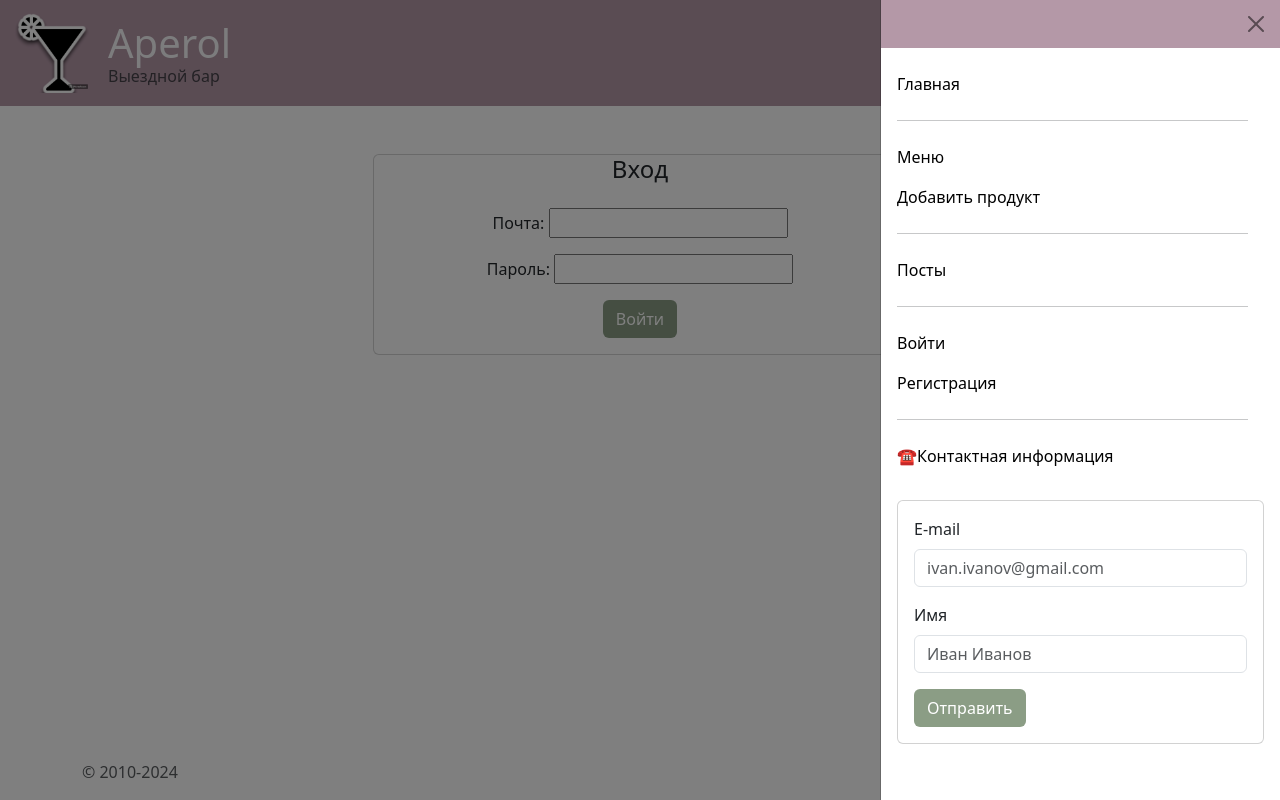
After one commit to AlinaKhomkolova/Shop_web, a Django app: page /users/ in a window 1280 px wide, after a click that opens the changed part. The commit adds this page. Run offline with Django 5.2, Linux system fonts and the light colour scheme.

Commit message:
Создала карточку регистрации и входа

```diff
--- a/catalog/templates/catalog/navbar.html
+++ b/catalog/templates/catalog/navbar.html
@@ -26,17 +26,35 @@
                     <li class="nav-item">
                         <a class="nav-link active" aria-current="page" href="{% url 'catalog:home' %}">Главная</a>
                     </li>
+                    <hr>
                     <li class="nav-item">
                         <a class="nav-link active" href="{% url 'catalog:menu' %}">Меню</a>
                     </li>
                     <li class="nav-item">
-                        <a class="nav-link active" href="{% url 'catalog:contacts' %}">☎️Контактная информация</a>
+                        <a class="nav-link active" href="{% url 'catalog:create_product' %}">Добавить продукт</a>
+                    </li>
+                    <hr>
+
+                    <li class="nav-item">
+                        <a class="nav-link active" href="{% url 'blog:list' %}">Посты</a>
+                    </li>
+                    <hr>
+                    {% if user.is_authenticated %}
+                    <li class="nav-item">
+                        <a class="nav-link active" href="{% url 'users:logout' %}">Выйти</a>
+                    </li>
+                    {% else %}
+                    <li class="nav-item">
+                        <a class="nav-link active" href="{% url 'users:login' %}">Войти</a>
                     </li>
                     <li class="nav-item">
-                        <a class="nav-link active" href="{% url 'catalog:create_product' %}">Добавить продукт</a>
+                        <a class="nav-link active" href="{% url 'users:register' %}">Регистрация</a>
                     </li>
+                    {% endif %}
+
+                    <hr>
                     <li class="nav-item">
-                        <a class="nav-link active" href="{% url 'blog:list' %}">Посты</a>
+                        <a class="nav-link active" href="{% url 'catalog:contacts' %}">☎️Контактная информация</a>
                     </li>
                 </ul>
                 <div class="card mt-4">
--- a/catalog/urls.py
+++ b/catalog/urls.py
@@ -17,4 +17,5 @@ urlpatterns = [
     path('update/<int:pk>/', ProductUpdateView.as_view(), name='update_product'),  # Изменение продукта
     path('delete_product/<int:pk>/', ProductDeleteView.as_view(), name='delete_product'),  # Удаление продукта
 
+
 ]
--- a/config/settings.py
+++ b/config/settings.py
@@ -12,7 +12,7 @@ https://docs.djangoproject.com/en/5.0/ref/settings/
 
 from pathlib import Path
 
-from django.conf.global_settings import AUTH_USER_MODEL
+from django.conf.global_settings import AUTH_USER_MODEL, LOGIN_REDIRECT_URL, LOGOUT_REDIRECT_URL
 
 # Build paths inside the project like this: BASE_DIR / 'subdir'.
 BASE_DIR = Path(__file__).resolve().parent.parent
@@ -132,3 +132,5 @@ MEDIA_URL = '/media/'
 MEDIA_ROOT = BASE_DIR / 'media'
 
 AUTH_USER_MODEL = 'users.User'
+LOGIN_REDIRECT_URL = '/'
+LOGOUT_REDIRECT_URL = '/'
--- a/config/urls.py
+++ b/config/urls.py
@@ -23,4 +23,5 @@ urlpatterns = [
     path('admin/', admin.site.urls),
     path('', include('catalog.urls', namespace='catalog')),
     path('blog/', include('blog.urls', namespace='blog')),
+    path('users/', include('users.urls', namespace='users')),
 ] + static(settings.MEDIA_URL, document_root=settings.MEDIA_ROOT)
--- /dev/null
+++ b/users/templates/users/login.html
@@ -0,0 +1,25 @@
+{% extends 'catalog/base.html' %}
+
+{% block content %}
+<div class="container">
+    <div class="row text">
+        <div class="col-12">
+            <form class='row' method="POST" enctype="multipart/form-data">
+                <div class="col-3"></div>
+                <div class="col-6">
+                    <div class="card">
+                        <h4>Вход</h4>
+                        <div class="card-body">
+                            {% csrf_token %}
+                            {{ form.as_p }}
+                            <button type="submit" class="btn btn-custom">
+                                Войти
+                            </button>
+                        </div>
+                    </div>
+                </div>
+            </form>
+        </div>
+    </div>
+</div>
+{% endblock %}
--- /dev/null
+++ b/users/urls.py
@@ -0,0 +1,13 @@
+from django.contrib.auth.views import LoginView, LogoutView
+from django.urls import path
+
+from users.apps import UsersConfig
+from users.views import RegisterView
+
+app_name = UsersConfig.name
+
+urlpatterns = [
+    path('', LoginView.as_view(template_name='users/login.html'), name='login'),
+    path('logout/', LogoutView.as_view(), name='logout'),
+    path('register/', RegisterView.as_view(), name='register'),
+]
```
Also changed, not shown: users/forms.py (added, +9 -0 lines), users/templates/users/register.html (added, +25 -0 lines), users/views.py (+9 -2 lines).
